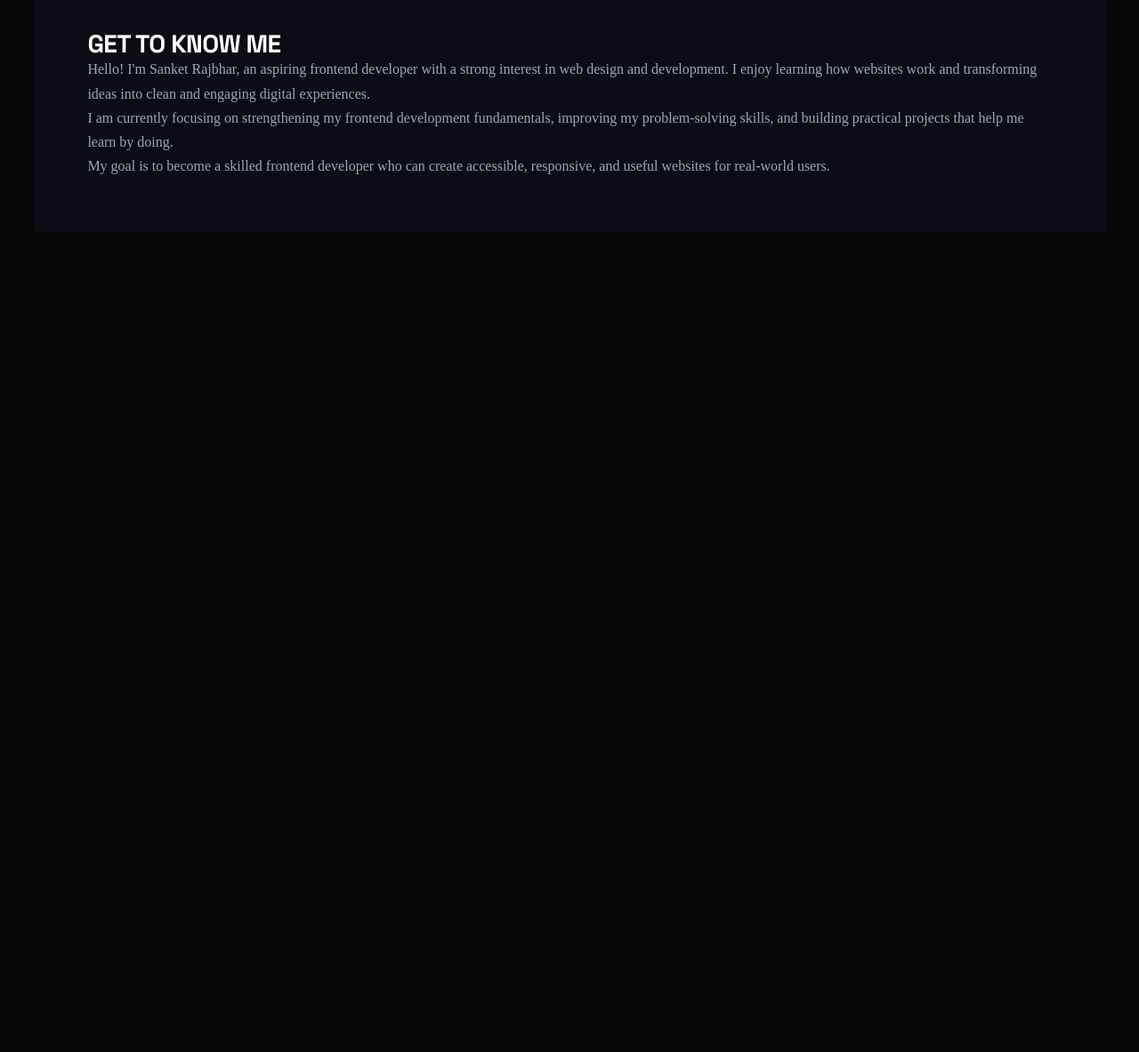
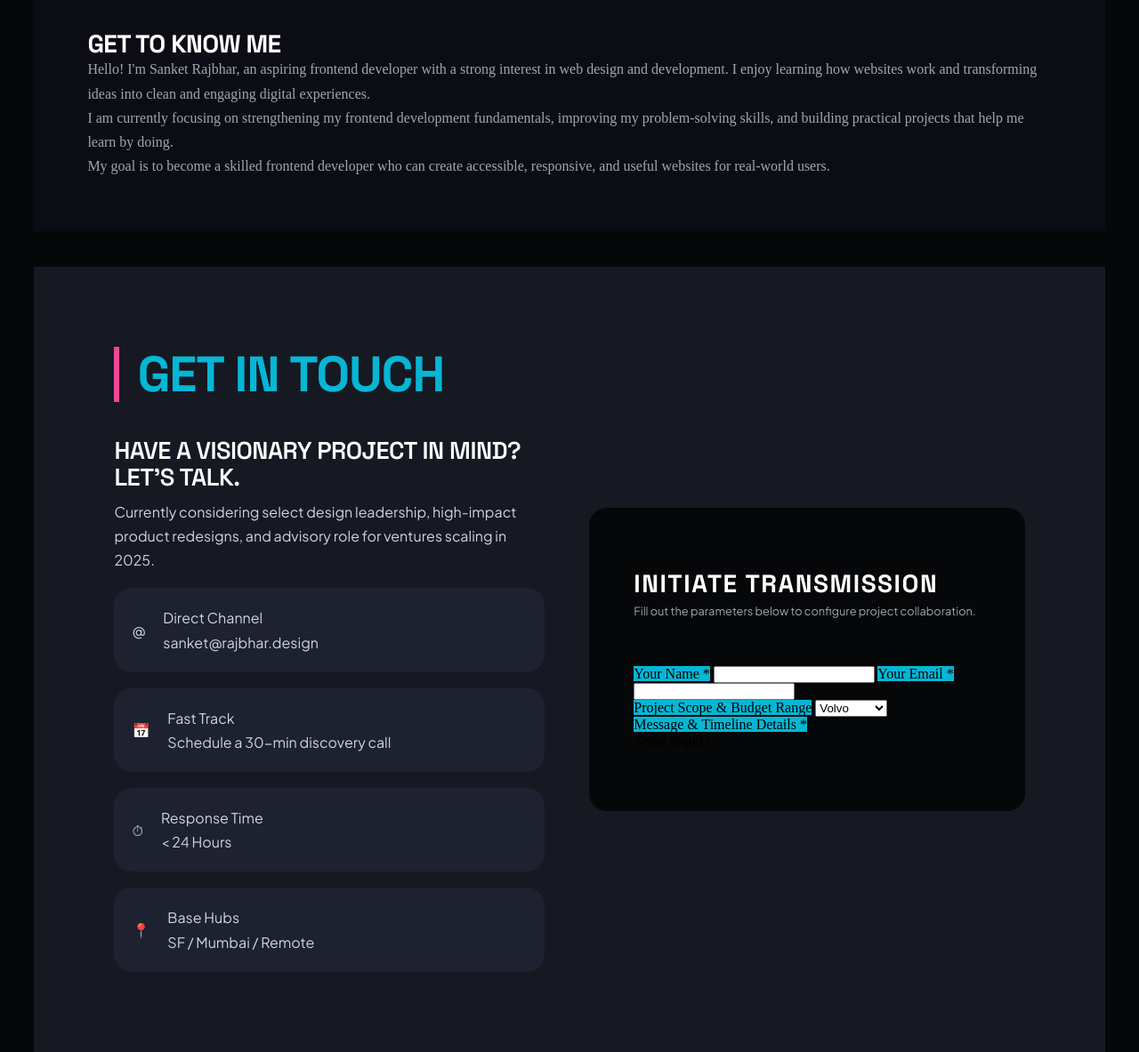
Before and after one commit to SanketRajbhar/Sanket-portfolio, a plain HTML site: page index.html in a window 1280 px wide. Shown: the part 944-2127 px from the top of the page at 89% size. Before the commit the page ends 1244 px from the top, so only its background shows below. Drawn offline with Linux system fonts and the light colour scheme.

Commit message:
added footer

```diff
--- a/index.html
+++ b/index.html
@@ -61,8 +61,7 @@
             <div class="right-hero">
                 <figure>
 
-                    <img src="img/file_00000000c3348208b5f133967212e443.jpg.jpeg"
-                        alt="Portrait of Sanket Rajbhar">
+                    <img src="img/file_00000000c3348208b5f133967212e443.jpg.jpeg" alt="Portrait of Sanket Rajbhar">
                     <div class="orb orb1"></div>
                     <div class="orb orb2"></div>
 
@@ -95,6 +94,89 @@
 
     </main>
 
+    <footer>
+        <div class="inquiry">
+            <section class="a">
+                <div class="a1">
+                    <h3>GET IN TOUCH</h3>
+                    <h4>Have a visionary project in mind? Let’s talk.</h4>
+                    <p>Currently considering select design leadership, high-impact product redesigns, and advisory role
+                        for ventures scaling in 2025.</p>
+                    <br>
+
+                    <div>
+                        <div>
+                            <p>@</p>
+                        </div>
+                        <div>
+                            <p>Direct Channel</p>
+                            <p>sanket@rajbhar.design</p>
+                        </div>
+                    </div>
+                    <br>
+                    <div>
+                        <div>
+                            <p>&#x1F4C5;</p>
+                        </div>
+                        <div>
+                            <p>Fast Track</p>
+                            <p>Schedule a 30-min discovery call</p>
+                        </div>
+                    </div>
+
+                    <br>
+
+                    <div>
+                        <div>
+                            <p>&#9201;</p>
+                        </div>
+                        <div>
+                            <p> Response Time</p>
+                            <p>
+                                < 24 Hours</p>
+                        </div>
+                    </div>
+                    <br>
+                    <div>
+                        <div>
+                            <p>&#128205;</p>
+                        </div>
+                        <div>
+                            <p>Base Hubs</p>
+                            <p>SF / Mumbai / Remote</p>
+                        </div>
+                    </div>
+
+                </div>
+            </section>
+            <section class="b">
+                <div>
+                    <form action="">
+                        <h3>Initiate Transmission</h3>
+                        <p>Fill out the parameters below to configure project collaboration.</p>
+                        <div>
+                            <label for="">Your Name *</label>
+                            <input type="text">
+                            <label for="">Your Email *</label>
+                            <input type="email">
+                            <br>
+                            <label for="">Project Scope & Budget Range</label>
+                            <select name="" id="">
+                                <option value="volvo">Volvo</option>
+                                <option value="saab">Saab</option>
+                                <option value="mercedes">Mercedes</option>
+                                <option value="audi">Audi</option>
+                            </select>
+                            <br>
+                            <label for="">Message & Timeline Details *</label>
+                        </div>
+                        <a href="">Semd inquiry</a>
+                    </form>
+                </div>
+            </section>
+        </div>
+    </footer>
+
 </body>
 
 </html>
--- a/style.css
+++ b/style.css
@@ -139,7 +139,7 @@ header {
     justify-content: space-between;
     align-items: center;
     border-bottom: 2px solid var(--color-border);
-   backdrop-filter: blur(4px);
+    backdrop-filter: blur(4px);
 }
 
 header h1 {
@@ -340,13 +340,13 @@ header ul li:last-of-type:hover {
 
 } */
 
-.about-me{
+.about-me {
     background-color: var(--color-bg-section);
-    padding: 60px 60px ;
+    padding: 60px 60px;
     margin-bottom: 40px;
 }
 
-.about-me h2{
+.about-me h2 {
     border-left: 6px solid var(--color-accent);
     padding-left: 20px;
     text-transform: uppercase;
@@ -354,3 +354,86 @@ header ul li:last-of-type:hover {
     font-size: 3.5rem;
     margin-bottom: 40px;
 }
+
+
+.inquiry {
+    background-color: var(--color-bg-footer);
+    padding: 90px;
+    display: flex;
+    align-items: center;
+    gap: 50px;
+    justify-content: center;
+}
+
+.a {
+    width: 50%;
+}
+
+.a1 h3 {
+    border-left: 6px solid var(--color-secondary);
+    padding-left: 20px;
+    text-transform: uppercase;
+    font-family: var(--font-display);
+    font-size: 3.5rem;
+    margin-bottom: 40px;
+    color: var(--color-accent);
+}
+
+.a1 h4 {
+
+    text-transform: uppercase;
+    font-family: var(--font-display);
+    font-size: 1.7rem;
+    margin-bottom: 10px;
+}
+
+.a1 p {
+    font-family: var(--font-body);
+    color: var(--color-text-body);
+
+}
+
+.a1 > div {
+    background-color: var(--color-surface-muted);
+    border-radius: 20px;
+    padding: 20px;
+    display: flex;
+    /* justify-content: center; */
+    gap: 20px;
+    align-items: center;
+}
+
+
+.a1 div div {
+    display: flex;
+    flex-direction: column;
+    align-items: baseline;
+
+}
+
+.b {
+    width: 50%;
+    /* border: 1px solid white; */
+    padding: 70px 50px;
+    border-radius: 20px;
+    background-color: var(--color-bg-base);
+
+}
+
+.b h3{
+    text-transform: uppercase;
+    font-family: var(--font-display);
+    letter-spacing: 1.5px;
+    padding-bottom: 5px;
+}
+
+.b p {
+    font-family: var(--font-body);
+    padding-bottom: 50px;
+    font-size: .8rem;
+}
+
+.b form label {
+    background-color: #06b6d4;
+
+}
```
Lines whose indentation alone changed are shown as unchanged.
